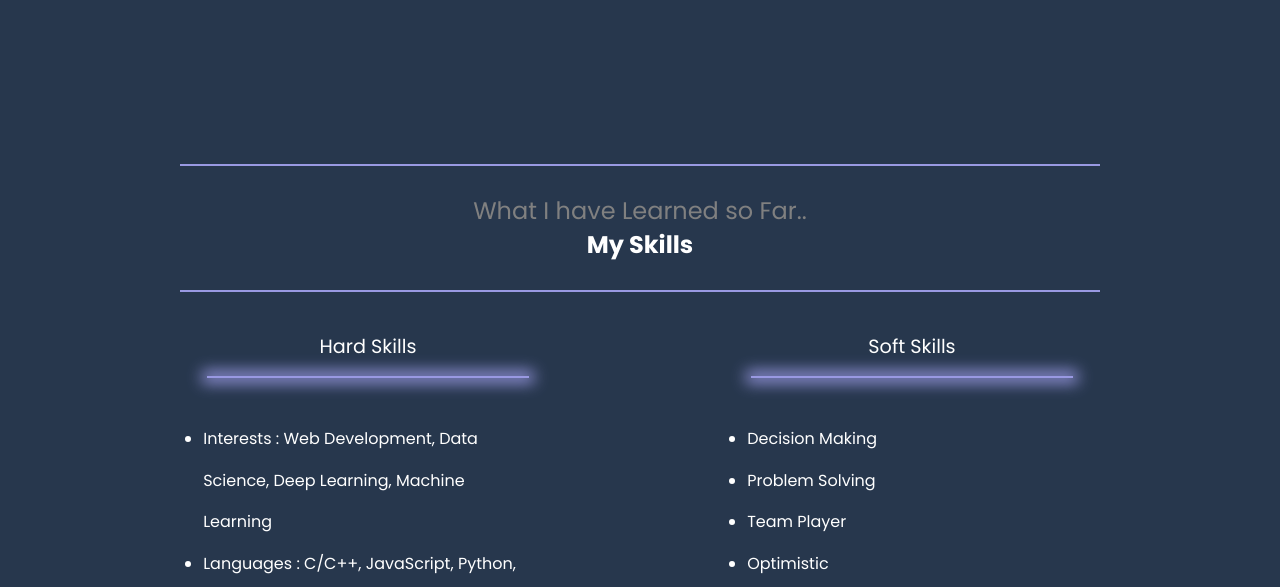
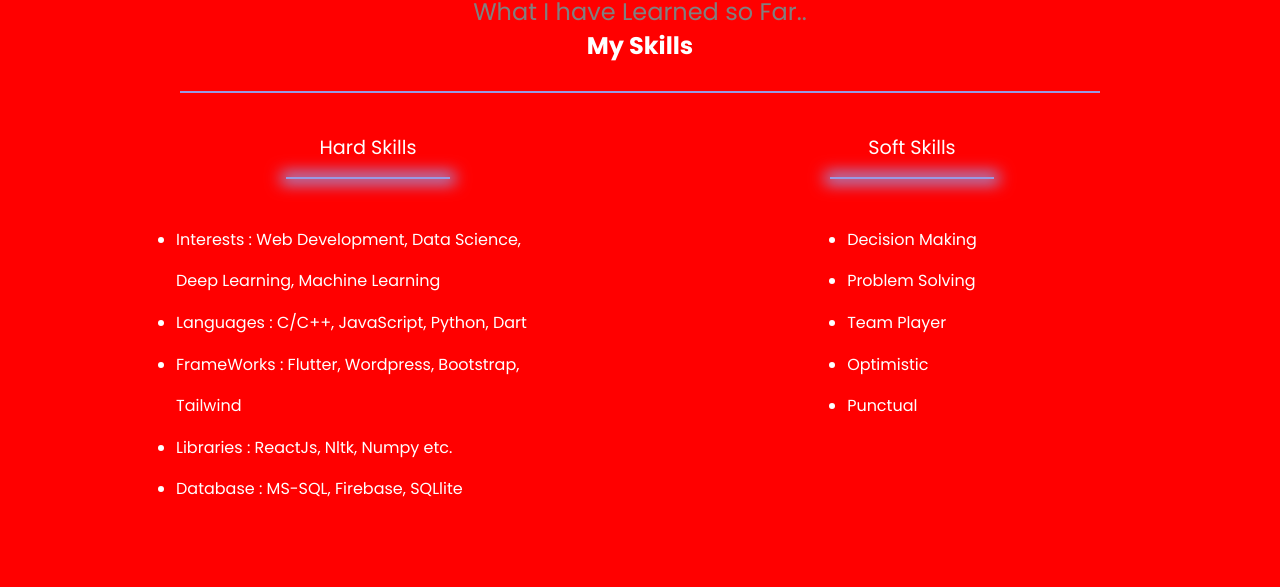
Before and after one commit to Rabin-Shresth/JS, a plain HTML site: page Portfolio/index.html in a window 1280 px wide. Shown: the part 1278-1865 px from the top of the page. Drawn offline with nearby package versions, Linux system fonts and the light colour scheme.

Commit message:
Fixed some irrelevant structures

```diff
--- a/Portfolio/index.html
+++ b/Portfolio/index.html
@@ -63,7 +63,7 @@
             <div class="container">
                 <div class="hardSkills">
                     Hard Skills
-                <hr>
+                    <hr data-aos="fade-left">
                     <ul data-aos="fade-left" >
                         <li>Interests : Web Development, Data Science, Deep Learning, Machine Learning</li>
                         <li>Languages : C/C++, JavaScript, Python, Dart</li>
@@ -74,7 +74,7 @@
                 </div>
                 <div class="softSkills">
                     Soft Skills
-                <hr>
+                    <hr data-aos="fade-right">
                     <ul data-aos="fade-right">
                         <li>Decision Making</li>
                         <li>Problem Solving</li>
@@ -86,7 +86,7 @@
             </div>
     </section>
     </main>
-
+    <section>
         <footer id="social">
             <h4>Socials - Let's Connect</h4>
             <div class="wrapper" data-aos="fade-down" data-aos-duration="800">
@@ -117,6 +117,7 @@
             </div>
             <p>Copyright © Rabin Shrestha | 0 or 1 | </p>
         </footer>
+    </section>
     <script src="https://unpkg.com/typed.js@2.0.16/dist/typed.umd.js"></script>
     <script>
         var typed = new Typed('#element', {
--- a/Portfolio/styles.css
+++ b/Portfolio/styles.css
@@ -9,6 +9,7 @@ body{
     background-color: #27374D;
     color: white;
     font-family: 'Poppins', sans-serif;
+    height: 100%;
 }
 
 nav{
@@ -87,7 +88,7 @@ main hr{
 .aboutSection{
     max-width: 85vw;
     margin: auto;
-    height: 92vh;
+    height: 100%;
 }
 
 .aboutSection h1{
@@ -112,7 +113,7 @@ main hr{
 
 .floatingImage img{
     width: 70%;
-    margin: 40px 50px;
+    margin: 35px 50px;
     object-fit: cover;
     animation: float 3s ease-in infinite;
 }
@@ -135,7 +136,7 @@ main hr{
 .secondSection{
     max-width: 85vw;
     margin: auto;
-    height: 100vh;
+    height: 100%;
 }
 
 
@@ -155,29 +156,22 @@ main hr{
     padding-top: 12px;
 }
 
-.secondSection .box{
-    background-color: rgb(153,153,226);
-    width: 85vw;
-    height: 2px;
-    margin: 30px 0;
-    display: flex;
+
+.container{
+    display: -webkit-box;
+    align-items: center;
+    justify-content: space-around;
+    /* flex-wrap: wrap; */
+    height: 100%;
+    padding-bottom: 80px;
 }
 
-.container{
+.hardSkills, .softSkills{
     display: flex;
+    flex-direction: column;
     align-items: center;
-    justify-content: space-around;
-    /* height: 100vh; */
-}
-
-.hardSkills,.softSkills{
-    display: inline-block;
-    width: 45%;
-    /* background-color: blue; */
-    justify-content: center;
-    align-items: center;
+    width: 50%;
     text-align: center;
-    height: 60px;
     font-size: 1.2rem;
 }
 
@@ -185,6 +179,7 @@ main hr{
 .hardSkills  hr, .softSkills hr{
     margin-top: 15px;
     box-shadow: 0 0px 15px 5px rgb(153,153,226);
+    width: 30%;
 }
 
 
@@ -221,7 +216,7 @@ ul{
 
 footer{
     background-color: #142742;
-    height: 35vh;
+    height: 100%;
 }
 
 footer h4{
@@ -296,3 +291,12 @@ footer p{
     padding: 20px 0;
     font-size: smaller;
 }
+
+@media screen and (max-width: 1306px) {
+    body{
+        background-color: red;
+    }
+    .leftSection{
+        font-size: 2.2rem;
+    }
+}
```
Lines whose indentation alone changed are shown as unchanged.
